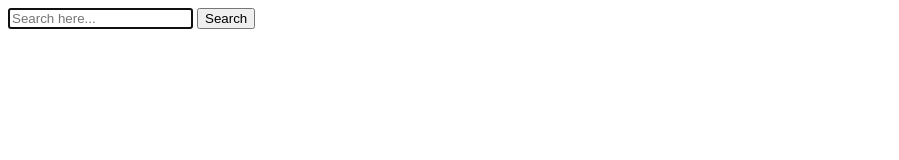
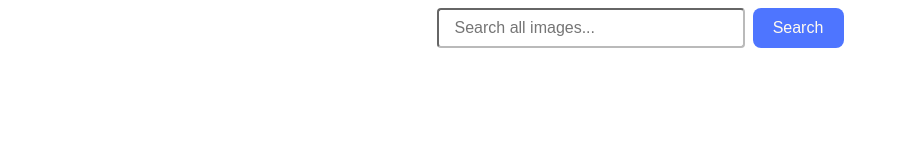
Before and after one commit to YaninaZdor/goit-js-hw-11, a plain HTML site: page index.html in a window 1280 px wide. Shown: the whole page, without its empty margins (0-899 px from the left). Drawn offline with Linux system fonts and the light colour scheme.

Commit message:
Deploying to gh-pages from @ YaninaZdor/goit-js-hw-11@0e4092e17d52da3b9b9e2b9e73301c61ca4df9de 🚀

```diff
--- /dev/null
+++ b/assets/index-0-2e_0pS.css
@@ -0,0 +1 @@
+button{border:none;background-color:#4e75ff;width:91px;height:40px;border-radius:8px;padding:8px 16px;font-style:Montserrat;font-weight:500;font-size:16px;line-height:16px;letter-spacing:4%;color:#fffaf0}.text-search{font-style:Montserrat;width:272px;height:36px;border-radius:4px;font-weight:400;font-size:16px;line-height:24px;letter-spacing:4%;color:gray;border-color:#bababa;padding:0 16px}.form{display:flex;flex-direction:row;gap:8px;margin-bottom:0;align-items:center;justify-content:center}.gallery{display:flex;flex-wrap:wrap;gap:20px;justify-content:center;width:100%}.gallery-image{width:280px;height:187px}input:hover,textarea:hover{border:1px solid #000}button:hover{background-color:#3659e3}.hidden{display:none}.loader-text{margin-block:48px;text-align:center}.photo-card{width:250px;border:1.5px solid indigo;border-radius:4px;overflow:hidden;box-shadow:2px 2px 10px #8561611a;background-color:#fff}.photo-card img{width:100%;height:180px;object-fit:cover}.info{padding:10px;font-size:16px;color:indigo}
--- a/index.html
+++ b/index.html
@@ -2,28 +2,30 @@
 <html lang="en">
   <head>
     <meta charset="UTF-8" />
-    <link rel="icon" type="image/svg+xml" href="/vite.svg" />
+    <link rel="icon" type="image/svg+xml" href="/favicon.svg" />
     <meta name="viewport" content="width=device-width, initial-scale=1.0" />
-    <title>goit-js-hw-11</title>
-    <link rel="stylesheet" href="./css/style.css" />
+    <title>Home Work 11</title>
     <script type="module" crossorigin src="/goit-js-hw-11/index.js"></script>
     <link rel="modulepreload" crossorigin href="/goit-js-hw-11/assets/vendor-Cgc9PhsO.js">
     <link rel="stylesheet" crossorigin href="/goit-js-hw-11/assets/vendor-Dr4k8ETB.css">
+    <link rel="stylesheet" crossorigin href="/goit-js-hw-11/assets/index-0-2e_0pS.css">
   </head>
   <body>
-    <div class="container">
-      <header>
-        <form class="search-form" autocomplete="off">
-          <input
-            type="search"
-            name="search"
-            placeholder="Search here..."
-            autofocus
-          />
-          <button type="submit">Search</button>
-        </form>
-      </header>
+    <main>
+      <form class="form">
+        <input
+          type="text"
+          id="input"
+          class="text-search"
+          placeholder="Search all images..."
+        />
+        <button type="submit" class="button-search">Search</button>
+      </form>
+      <div class="loader-text hidden">
+        <span class="loader">Loading images, please wait...</span>
+      </div>
       <ul class="gallery"></ul>
-    </div>
+    </main>
+
   </body>
 </html>
```
